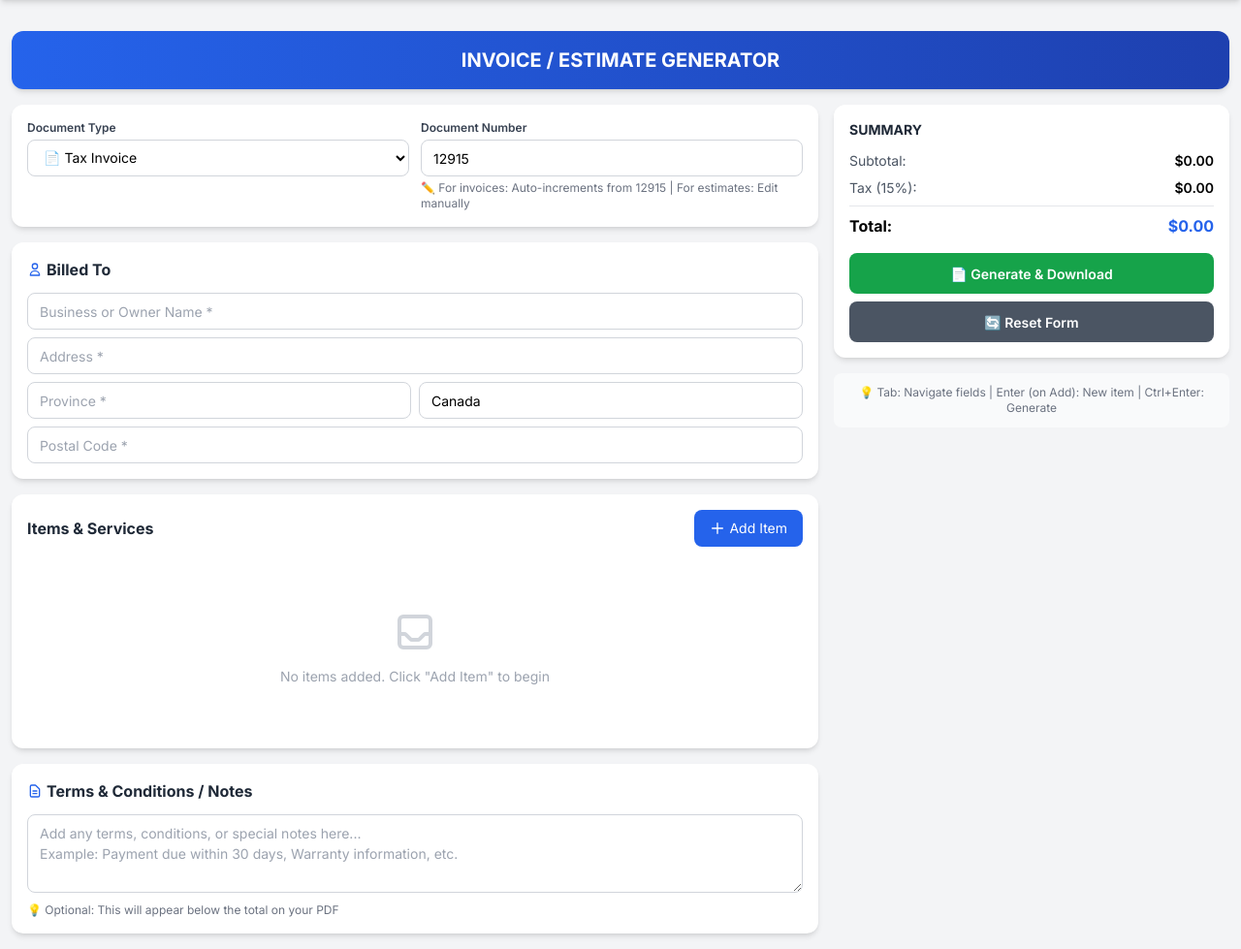
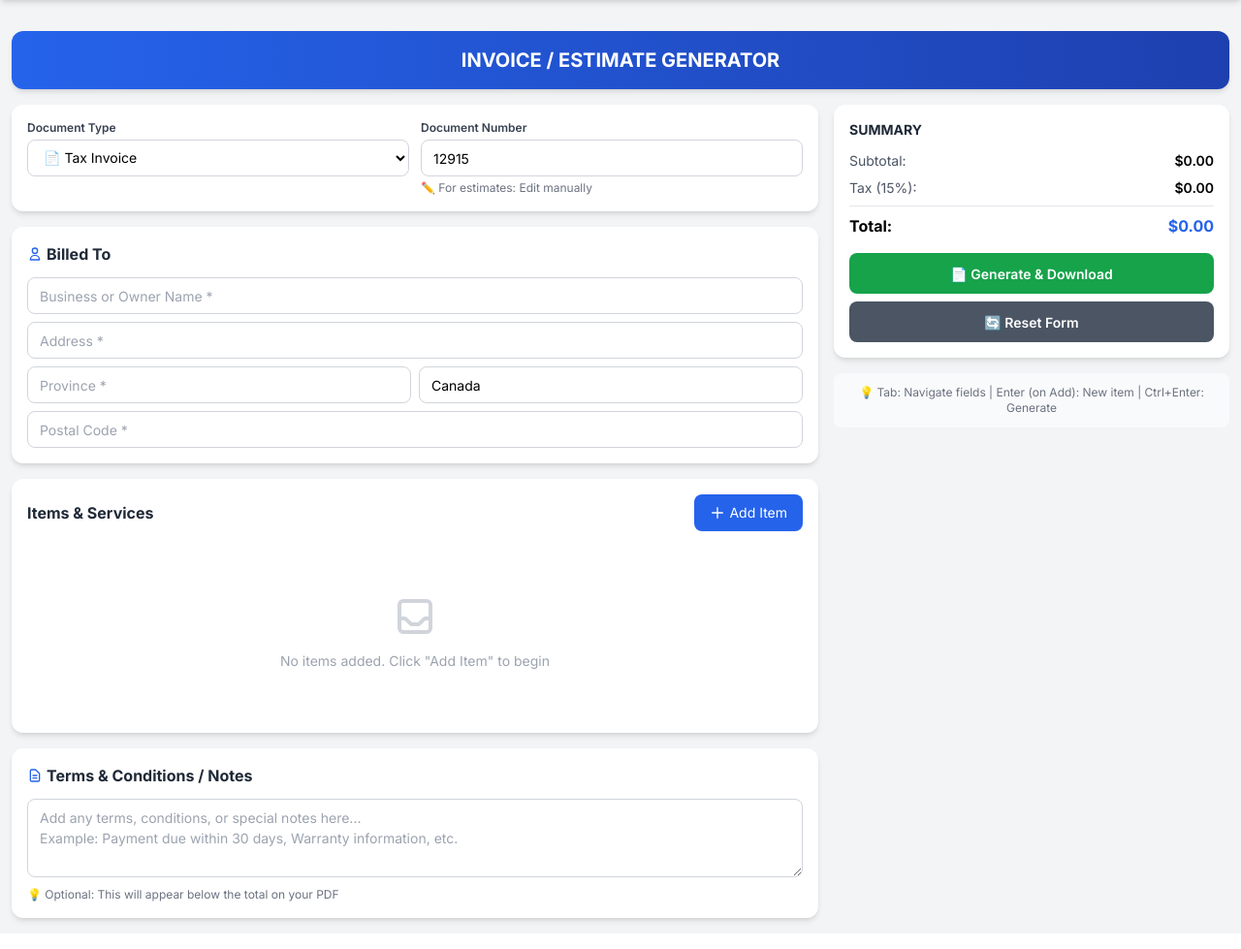
Before and after one commit to shrmsarthak/arhomeinvoicegenerator, a Django app: page / in a window 1280 px wide. Shown: the part 56-1035 px from the top of the page at 97% size. After the commit the page ends 1012 px from the top, so only its background shows below. Run offline with Django 3.2, Linux system fonts and the light colour scheme; data comes from the database, SQL or seed files in the repository; some libraries are stand-ins or nearby versions.

Commit message:
Hardcoded Line Removed

```diff
--- a/myapp/templates/invoice_app.html
+++ b/myapp/templates/invoice_app.html
@@ -240,7 +240,7 @@
                                 <label class="block text-xs font-semibold text-gray-700 mb-1">Document Number</label>
                                 <input type="text" name="doc_number" id="docNumber" tabindex="2" class="fixed-input"
                                     placeholder="Auto-generated for invoices" value="{{ next_inv_number }}">
-                                <p class="text-xs text-gray-500 mt-1">✏️ For invoices: Auto-increments from 12915 | For estimates: Edit manually</p>
+                                <p class="text-xs text-gray-500 mt-1">✏️ For estimates: Edit manually</p>
                             </div>
                         </div>
                     </div>
```
